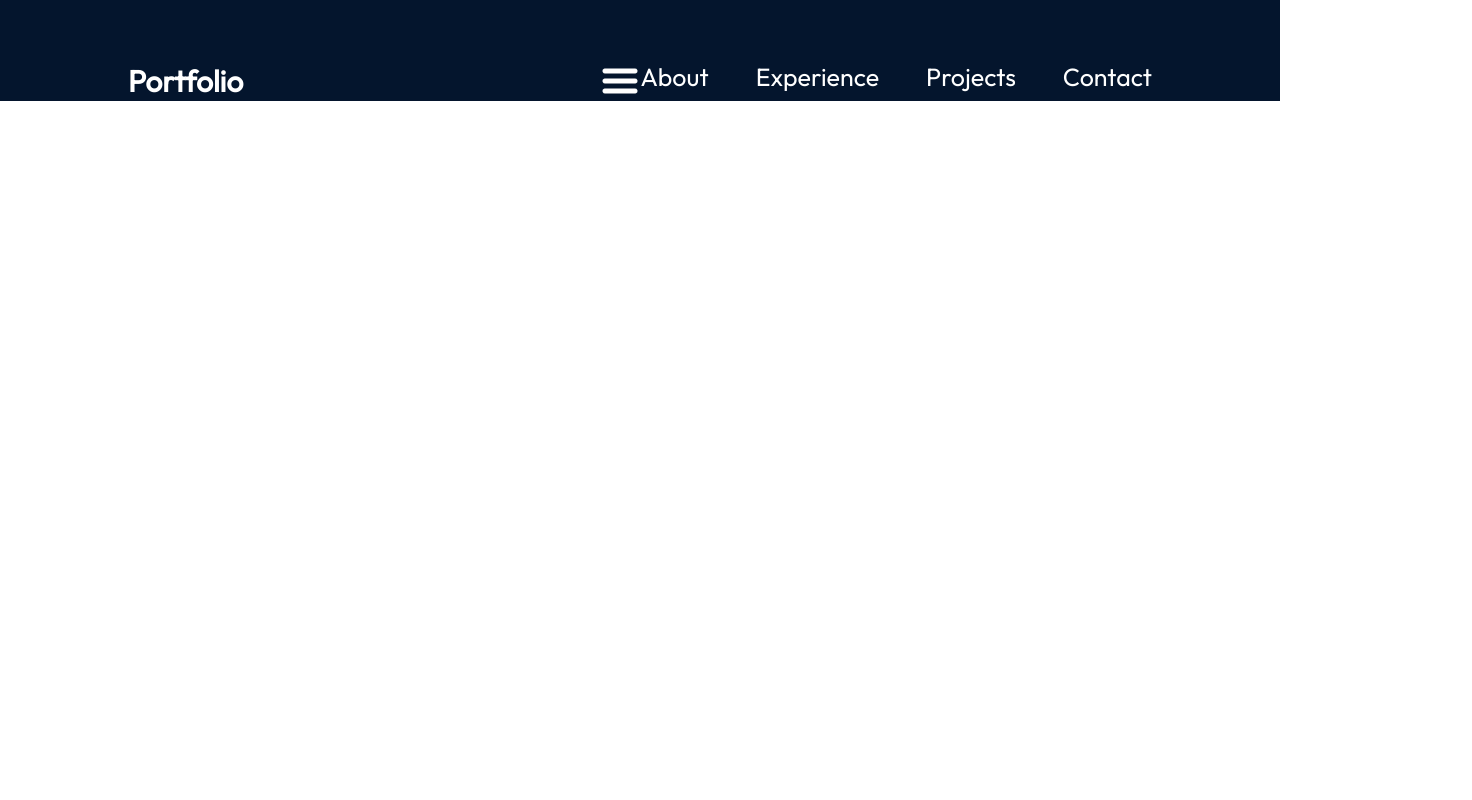
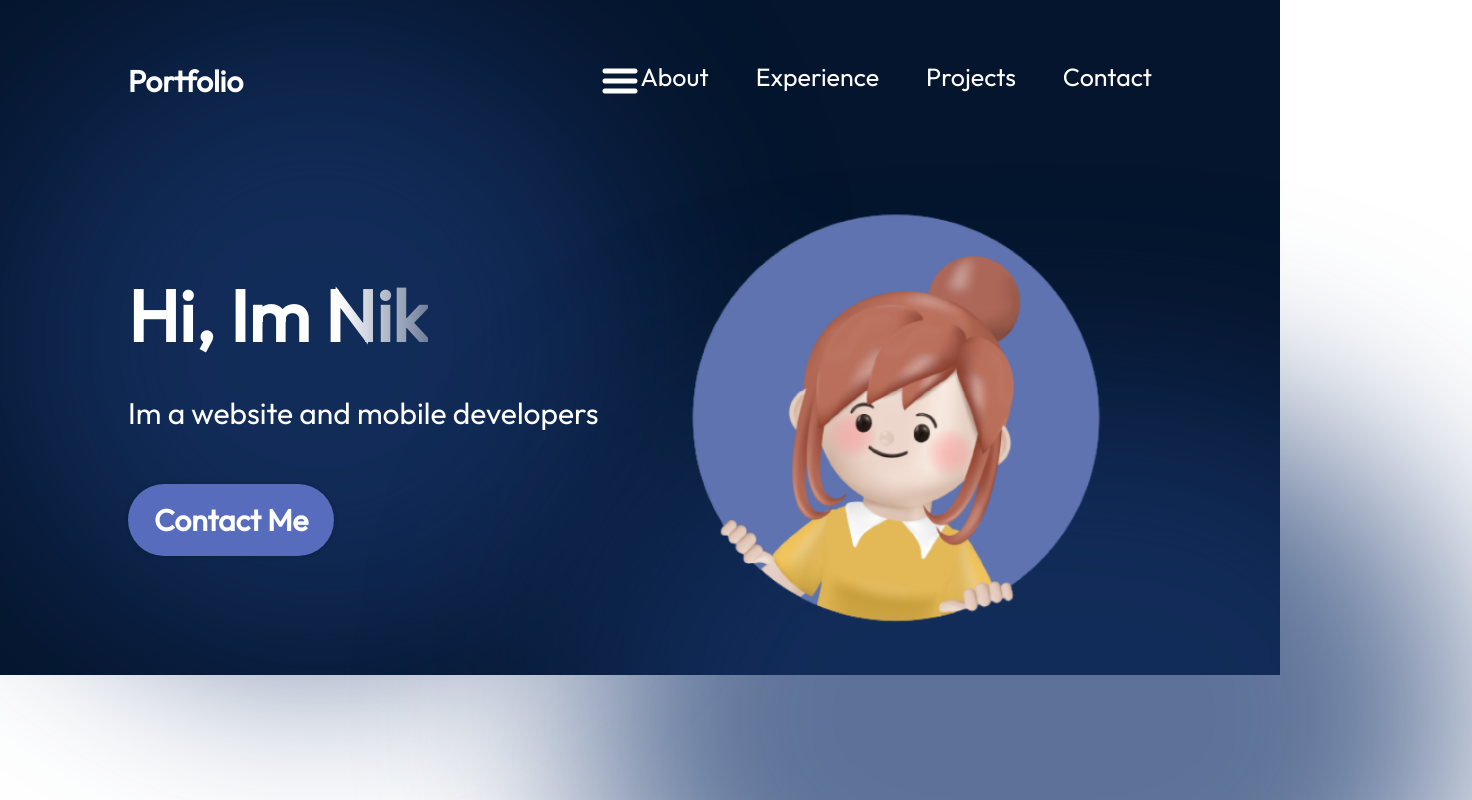
Before and after one commit to NikFarees/react-portfolio, a React (Vite) app: page / in a window 1280 px wide. Shown: the top 800 px of the page, 1472 px wide, since content can reach past the window. Built offline with nearby package versions, Linux system fonts and the light colour scheme.

Commit message:
Hero section

```diff
--- a/src/App.jsx
+++ b/src/App.jsx
@@ -1,5 +1,6 @@
 
 import styles from './App.module.css'
+import Hero from './components/Hero/Hero'
 import Navbar from './components/Navbar/Navbar'
 
 function App() {
@@ -7,6 +8,7 @@
   return (
     <div className={styles.App}>
       <Navbar />
+      <Hero />
     </div>
   )
 }
--- /dev/null
+++ b/src/components/Hero/Hero.jsx
@@ -0,0 +1,21 @@
+import React from 'react'
+import { getImageUrl } from '../../utils'
+import styles from './Hero.module.css'
+
+const Hero = () => {
+    return (
+        <section className={styles.container}>
+            <div className={styles.content}>
+                <h1 className={styles.title}>Hi, Im Nik</h1>
+                <p className={styles.description}>Im a website and mobile developers</p>
+                <a className={styles.contactBtn} href="mailto:nikfarees2015@gmail.com">Contact Me</a>
+            </div>
+            <img className={styles.heroImg} src={getImageUrl("hero/heroImage.png")} alt="Him" />
+            <div className={styles.topBlur} />
+            <div className={styles.bottomBlur} />
+
+        </section>
+    )
+}
+
+export default Hero
--- /dev/null
+++ b/src/components/Hero/Hero.module.css
@@ -0,0 +1,111 @@
+@import "../../vars.css";
+
+.container {
+  position: relative;
+  display: flex;
+  align-items: center;
+  justify-content: space-between;
+  margin-top: 49px;
+  z-index: 1;
+  margin-left: 10%;
+  margin-right: 10%;
+}
+
+.content {
+  display: flex;
+  flex-direction: column;
+  align-items: flex-start;
+  color: var(--color-text);
+  z-index: 1;
+}
+
+.title {
+  font-size: 72px;
+  font-weight: 900;
+  margin-bottom: 33px;
+  font-family: var(--font-roboto);
+  background: linear-gradient(
+    90deg,
+    rgba(255, 255, 255, 1) 70%,
+    rgba(255, 255, 255, 0) 120%
+  );
+  -webkit-text-fill-color: transparent;
+  -webkit-background-clip: text;
+}
+
+.description {
+  font-size: 30px;
+  font-family: var(--font-roboto);
+  margin-bottom: 52px;
+}
+
+.contactBtn {
+  text-decoration: none;
+  background-color: var(--color-primary);
+  color: var(--color-text);
+  border-radius: 100px;
+  font-size: 30px;
+  font-weight: 600;
+  padding: 17px 26px;
+  box-shadow: 0 0 4px 0 rgba(0, 0, 0, 0.25);
+}
+
+.heroImg {
+  width: 50%;
+  z-index: 1;
+
+  animation-name: floating;
+  animation-duration: 3s;
+  animation-iteration-count: infinite;
+  animation-timing-function: ease-in-out;
+}
+
+@keyframes floating {
+  0% {
+    transform: translate(0, 0px);
+  }
+  50% {
+    transform: translate(0, 10px);
+  }
+  100% {
+    transform: translate(0, -0px);
+  }
+}
+
+.topBlur {
+  position: absolute;
+  width: 50vw;
+  height: 50vw;
+  min-width: 350px;
+  min-width: 350px;
+  top: -128px;
+  left: -10vw;
+  border-radius: 764px;
+  background: rgba(25, 55, 109, 0.7);
+  filter: blur(100px);
+  z-index: 0;
+}
+
+.bottomBlur {
+  position: absolute;
+  width: 70vw;
+  height: 50vw;
+  min-width: 350px;
+  min-width: 250px;
+  top: 246px;
+  right: -25vw;
+  border-radius: 764px;
+  background: rgba(25, 55, 109, 0.7);
+  filter: blur(100px);
+  z-index: 0;
+}
+
+@media screen and (max-width: 830px) {
+  .container {
+    flex-direction: column-reverse;
+  }
+
+  .content {
+    align-items: center;
+  }
+}
```
